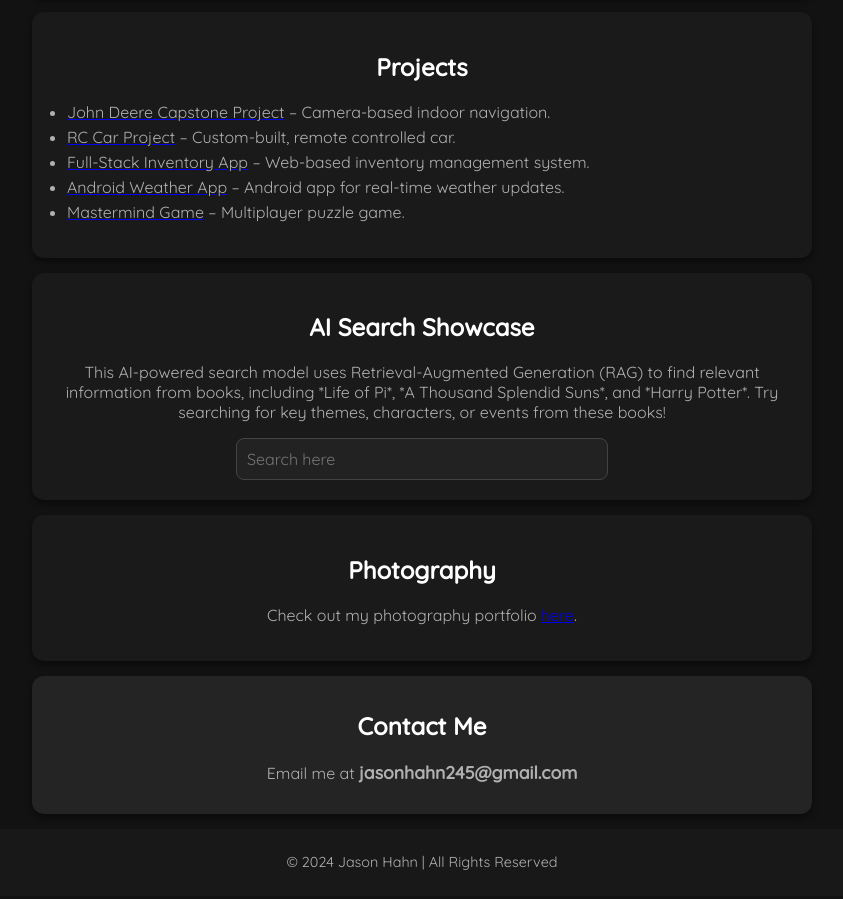
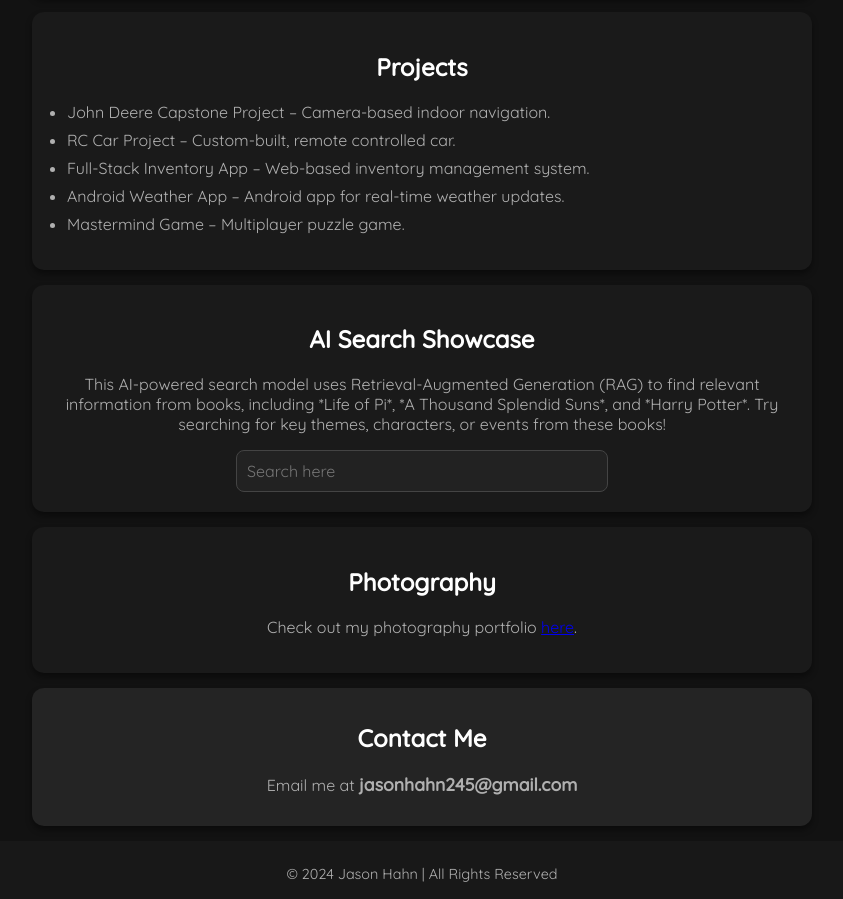
Before and after one commit to JasonHahn60/JasonHahn60.github.io, a plain HTML site: page index.html in a window 1280 px wide. Shown: the part 1398-2297 px from the top of the page, without its empty margins (218-1061 px from the left). Drawn offline with Linux system fonts and the light colour scheme.

Commit message:
Update stylesheet.css

```diff
--- a/stylesheet.css
+++ b/stylesheet.css
@@ -20,7 +20,7 @@ h1, h2, h3 {
 /* General Text */
 p, li, strong {
     color: #b0b0b0; /* Softer white for readability */
-    font-weight: 400; /* Slightly lighter weight */
+    font-weight: 400;
 }
 
 /* Header Section */
@@ -109,6 +109,13 @@ section {
 }
 
 /* Projects Section */
+#projects h3 {
+    color: #ffffff; /* Make project titles white like experience section */
+    font-size: 1.3em;
+    font-weight: bold;
+    margin-bottom: 5px;
+}
+
 #projects ul {
     list-style-type: disc; /* Adds bullet points */
     padding-left: 20px; /* Align bullets properly */
@@ -116,8 +123,20 @@ section {
 }
 
 #projects li {
-    margin-bottom: 5px; /* Reduce space between items */
+    margin-bottom: 8px; /* Reduce space between items */
     color: #b0b0b0; /* Softer white */
+}
+
+/* Project Links (No Underline, Same Style as External Links) */
+#projects a {
+    color: #b0b0b0;
+    text-decoration: none;
+    font-weight: bold;
+    transition: color 0.3s ease;
+}
+
+#projects a:hover {
+    color: #f5f5f5;
 }
 
 /* Contact */
```
